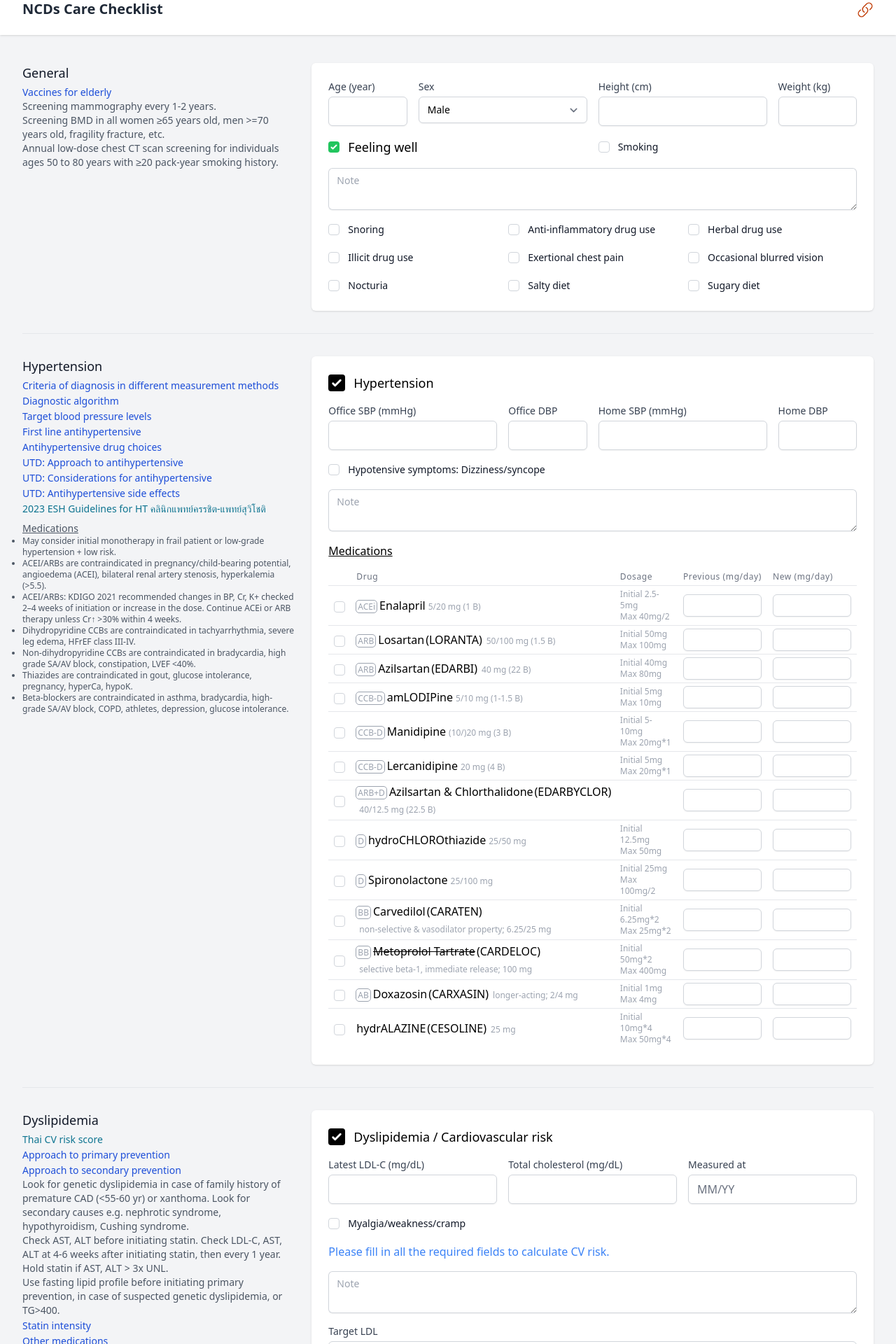
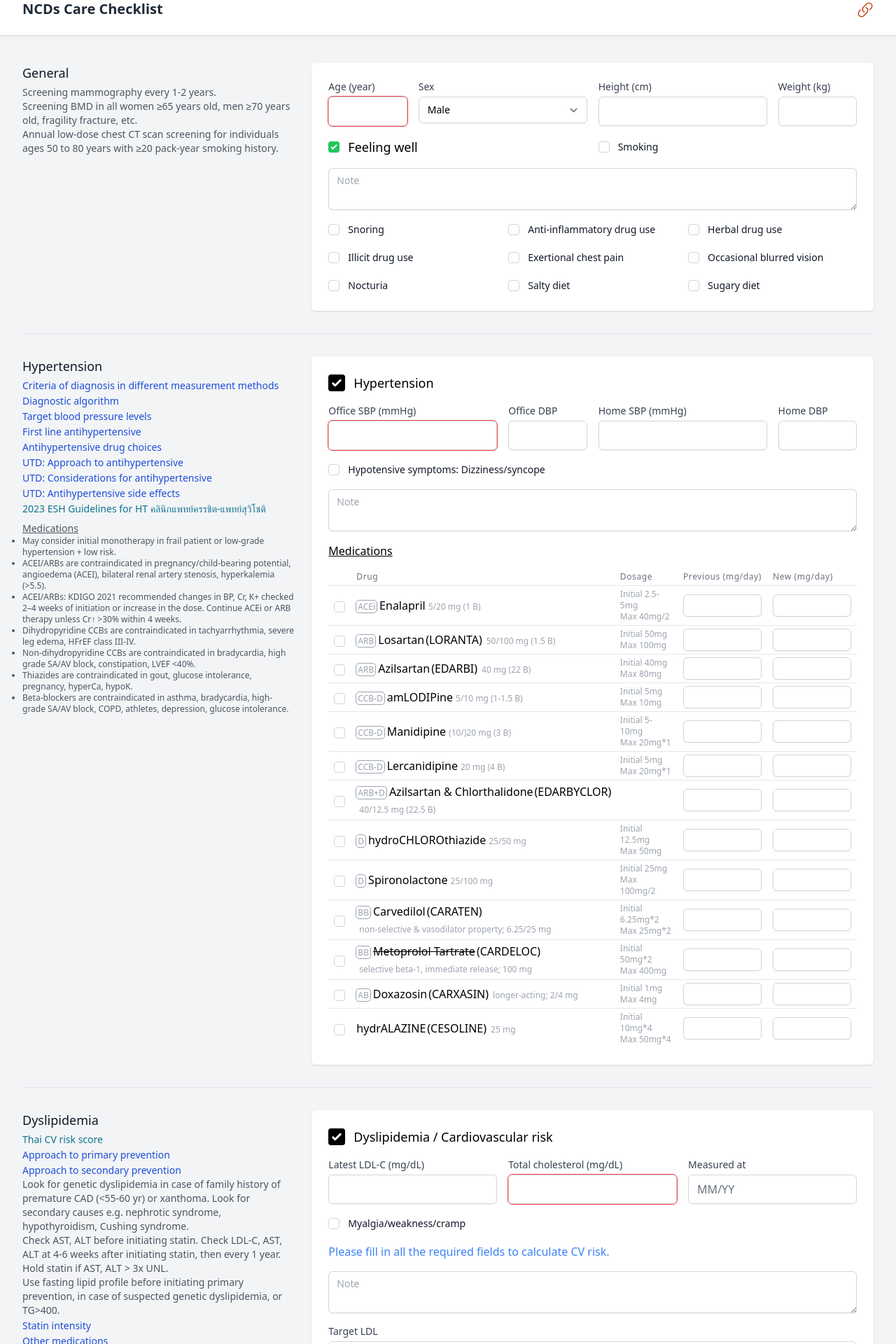
Before and after one commit to keenthekeen/opd-toolkit, a Vue app: page /ncd in a window 1280 px wide. Shown: the part 100-2020 px from the top of the page at 70% size. Built offline with nearby package versions, Linux system fonts and the light colour scheme.

Commit message:
feat: highlight necessary fields

```diff
--- a/src/ncd.json
+++ b/src/ncd.json
@@ -221,13 +221,13 @@
     }
   ],
   "ldl_targets": [
-    "Adult, LDL >=190 => Target <100 and 50% reduction",
-    "Adult, but 10-year risk >=10% => Target <100 and 30% reduction",
+    "Adult, LDL ≥190 => Target <100 and 50% reduction",
+    "Adult, but 10-year risk ≥10% => Target <100 and 30% reduction",
     "Adult, but subclinical risk factors => Target <100 and 30% reduction",
     "Familial hypercholesterolemia => Target <70 and 50% reduction",
-    "DM, >=40 yr, 0-1 risk factors, LDL <190 => Target <100 and 30% reduction, TG <150",
-    "DM, >=40 yr, 0-1 risk factors, LDL >=190 => Target <100 and 50% reduction, TG <150",
-    "DM, >=40 yr, >=2 risk factors => Target <70 and 50% reduction, TG <150",
+    "DM, ≥40 yr, 0-1 risk factors, LDL <190 => Target <100 and 30% reduction, TG <150",
+    "DM, ≥40 yr, 0-1 risk factors, LDL ≥190 => Target <100 and 50% reduction, TG <150",
+    "DM, ≥40 yr, ≥2 risk factors => Target <70 and 50% reduction, TG <150",
     "DM, <40 yr => Target <100 after 3-6 months of lifestyle changes",
     "CKD G3a-5ND => Target <100 or 30% reduction",
     "ACS => Target <55 and 50% reduction",
@@ -377,15 +377,15 @@
   "vaccines": [
     {
       "name": "Influenza",
-      "description": "all individuals or >=65 years old; every year"
+      "description": "all individuals or ≥65 years old; every year"
     },
     {
       "name": "Pneumococcal",
-      "description": ">=65 years; 1 dose of PCV13 then PPSV23 after 1 year"
+      "description": "≥65 years; 1 dose of PCV13 then PPSV23 after 1 year"
     },
     {
       "name": "Zoster",
-      "description": ">=50 years (CDC) or >=60 years (DDC); Shingrix (subunit) 2 doses 2-6 months apart"
+      "description": "≥50 years (CDC) or ≥60 years (DDC); Shingrix (subunit) 2 doses 2-6 months apart"
     },
     {
       "name": "Td/Tdap",
--- a/src/views/NCDView.vue
+++ b/src/views/NCDView.vue
@@ -201,10 +201,9 @@ const importEmr = (data: {
       <FormSection>
         <template #title>General</template>
         <template #description>
-          <AssetModal class="block" src="/vaccine-adult.png">Vaccines for elderly</AssetModal>
           <p>Screening mammography every 1-2 years.</p>
           <p>
-            Screening BMD in all women ≥65 years old, men >=70 years old, fragility fracture, etc.
+            Screening BMD in all women ≥65 years old, men ≥70 years old, fragility fracture, etc.
           </p>
           <p>
             Annual low-dose chest CT scan screening for individuals ages 50 to 80 years with ≥20
@@ -214,7 +213,13 @@ const importEmr = (data: {
         <template #form>
           <div class="col-span-1">
             <Label for="age" value="Age (year)" />
-            <Input id="age" v-model="form.age" type="number" class="mt-1 w-full" />
+            <Input
+              id="age"
+              v-model="form.age"
+              type="number"
+              class="mt-1 w-full"
+              :class="{ 'outline outline-1 outline-red-500': !form.age }"
+            />
           </div>
           <div class="col-span-2">
             <Label for="sex" value="Sex" />
@@ -380,7 +385,13 @@ const importEmr = (data: {
           </div>
           <div class="col-span-2">
             <Label for="office_sbp" value="Office SBP (mmHg)" />
-            <Input id="office_sbp" v-model="form.office_sbp" type="number" class="mt-1 w-full" />
+            <Input
+              id="office_sbp"
+              v-model="form.office_sbp"
+              type="number"
+              class="mt-1 w-full"
+              :class="{ 'outline outline-1 outline-red-500': !form.office_sbp && !form.home_sbp }"
+            />
           </div>
           <div class="col-span-1">
             <Label for="office_dbp" value="Office DBP" />
@@ -578,6 +589,7 @@ const importEmr = (data: {
               v-model="form.total_cholesterol"
               type="number"
               class="mt-1 w-full"
+              :class="{ 'outline outline-1 outline-red-500': !form.total_cholesterol }"
             />
           </div>
           <div class="col-span-2">
@@ -944,6 +956,9 @@ const importEmr = (data: {
       <SectionBorder />
       <FormSection>
         <template #title>Vaccination</template>
+        <template #description>
+          <AssetModal class="block" src="/vaccine-adult.png">Vaccines for elderly</AssetModal>
+        </template>
         <template #form>
           <div class="col-span-6">
             <table class="w-full divide-y divide-gray-200">
@@ -975,7 +990,7 @@ const importEmr = (data: {
                     <input
                       v-model="item.checked"
                       type="checkbox"
-                      class="size-4 rounded border-gray-300 text-green-600"
+                      class="size-4 rounded border-gray-300 text-green-600 focus:ring-green-600"
                     />
                   </td>
                   <td class="px-2 py-1">
```
